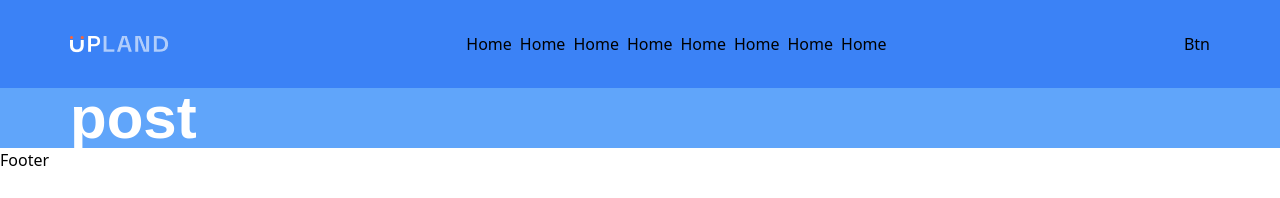
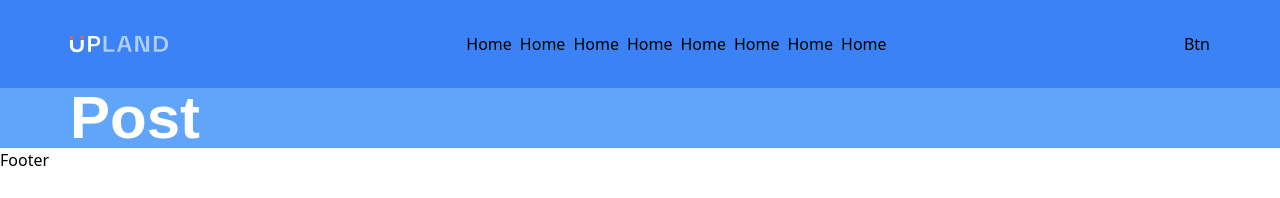
Before and after one commit to nexteraweb/upland, a Next.js app: page /post in a window 1280 px wide. Shown: the top 198 px of the page. Built offline with nearby package versions, Linux system fonts and the light colour scheme; a web font is replaced by a local one.

Commit message:
updete bredCumb

```diff
--- a/app/component/layers/BredCumb.jsx
+++ b/app/component/layers/BredCumb.jsx
@@ -3,7 +3,7 @@ import React from 'react'
 const BredCumb = () => {
   return (
     <div>
-        <h2 className='font-Darker font-semibold text-6xl text-white'>{window.location.pathname.split("/") [1]}</h2>
+        <h2 className='font-Darker font-semibold text-6xl text-white capitalize'>{window.location.pathname.split("/") [1]}</h2>
     </div>
   )
 }
```
Also changed, not shown: public/navBackgroumd.png (deleted).
